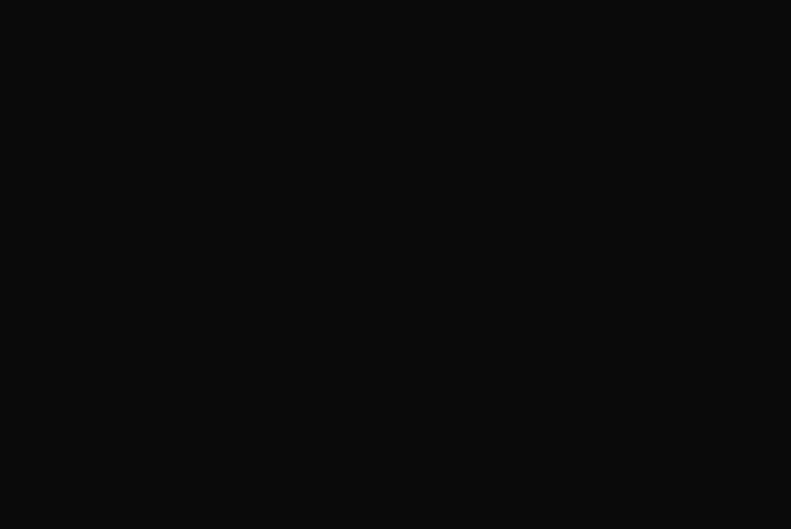
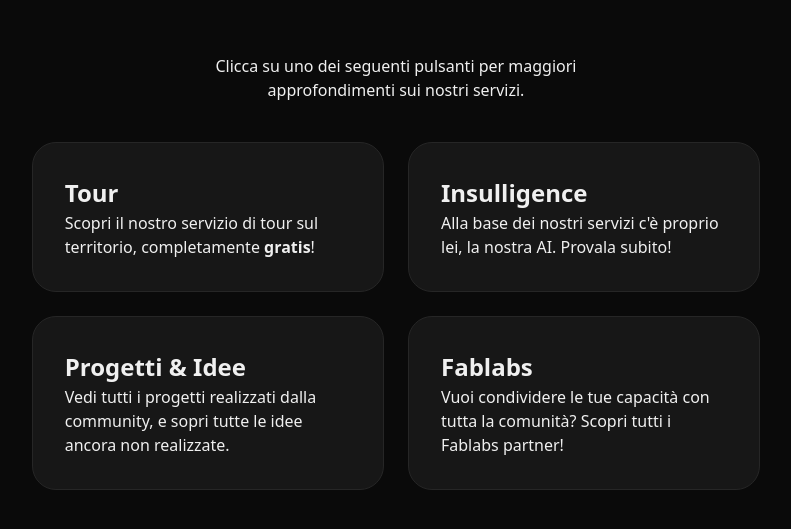
Before and after one commit to LoRy24/InSu-Web, a Next.js app: page / in a window 1280 px wide. Shown: the part 1747-2276 px from the top of the page, without its empty margins (244-1035 px from the left). Before the commit the page ends 1750 px from the top, so only its background shows below. Built offline with nearby package versions, Linux system fonts and the light colour scheme; a web font is replaced by a local one.

Commit message:
Aggiunti nuovi elementi nella homepage

```diff
--- a/src/app/page.tsx
+++ b/src/app/page.tsx
@@ -5,14 +5,16 @@ import AnimatedContent from '@/components/AnimatedContent'
 import GlareHover from '@/components/GlareHover'
 import ShinyText from "@/components/ShinyText";
 import Footer from "@/components/layouts/Footer";
+import ScrollFloat from "@/components/ScrollFloat";
+import SpotlightCard from "@/components/SpotlightCard";
 
 // Icons
 
 export default function Home() {
     return (
-        <div id="home-page">
+        <div>
             <Navbar page={0}/>
-            <div className={"w-full h-screen overflow-hidden flex items-center justify-center"}>
+            <div id={"head"} className={"w-full h-screen overflow-hidden flex items-center justify-center"}>
                 <div id={"home-page-head-content"} className={"relative z-1 flex flex-col items-center justify-center"}>
                     <SplitText
                         text="InSu Network"
@@ -28,7 +30,7 @@ export default function Home() {
                     <SplitText
                         text="Innovare insieme non è solo un obiettivo, bensì la missione alla quale rivolgiamo tutto il nostro impegno, il nostro lavoro e le nostre tecnologie."
                         className="text-[20px] font-regular text-center max-w-225 select-none cursor-default"
-                        delay={20}
+                        delay={10}
                         duration={0.3}
                         ease="power3.out"
                         splitType="chars"
@@ -49,7 +51,7 @@ export default function Home() {
                             animateOpacity
                             scale={1}
                             threshold={0.1}
-                            delay={2.5}>
+                            delay={1.5}>
                             <button id={"home-page-head-explore-button"} className={"text-[19px] font-medium text-[#0a0a0a] select-none"}>
                                 <GlareHover
                                     glareColor="#a0a0a0"
@@ -77,7 +79,7 @@ export default function Home() {
                             animateOpacity
                             scale={1}
                             threshold={0.1}
-                            delay={2.5}>
+                            delay={1.5}>
                             <button id={"home-page-head-ai-button"} className={"text-[20px] font-medium cursor-pointer select-none"}>
                                 <ShinyText
                                     text="✨ Prova la nostra AI"
@@ -102,7 +104,7 @@ export default function Home() {
                     />
                 </div>
             </div>
-            <div id={"description"} className={"w-full flex items-center justify-center pt-[200px] pb-[200px] bg-[#0a0a0a] pl-16 pr-16"}>
+            <div id={"description"} className={"w-full flex items-center justify-center pt-[100px] pb-[100px] bg-[#0a0a0a] pl-16 pr-16"}>
                 <div className={"w-full max-w-375 flex flex-row items-start justify-start"}>
                     <div className={"w-full flex flex-col items-start justify-center h-[550px]"}>
                         <AnimatedContent
@@ -162,6 +164,68 @@ export default function Home() {
                     </div>
                 </div>
             </div>
+            <div id={"launch-page"} className={"w-full flex flex-col items-center pt-[120px] pb-[120px] pl-16 pr-16"}>
+                <div className={"flex flex-col items-center"}>
+                    <ScrollFloat
+                        animationDuration={1}
+                        ease='back.inOut(2)'
+                        scrollStart='center bottom+=50%'
+                        scrollEnd='bottom bottom-=40%'
+                        stagger={0.03}
+                        containerClassName={"mb-2"}
+                        textClassName={"font-black text-[82px]"}
+                    >
+                        Scopri&nbsp;di&nbsp;più
+                    </ScrollFloat>
+                    <AnimatedContent
+                        duration={0.3}
+                        className={"mb-10"}
+                    >
+                        <p className={"max-w-[400px] text-center"}>Clicca su uno dei seguenti pulsanti per maggiori approfondimenti sui nostri servizi.</p>
+                    </AnimatedContent>
+                    <div className={"grid gap-6 grid-cols-[repeat(auto-fit,minmax(275px,1fr))]"}>
+                        <AnimatedContent
+                            duration={0.6}
+                            delay={0.15}
+                        >
+                            <SpotlightCard className={"custom-spotlight-card w-full cursor-pointer select-none"} spotlightColor="rgba(102, 250, 219, 0.2)">
+                                <h1 className={"text-[24px] font-bold"}>Tour</h1>
+                                <p>Scopri il nostro servizio di tour sul territorio, completamente <b>gratis</b>!</p>
+                            </SpotlightCard>
+                        </AnimatedContent>
+                        <AnimatedContent
+                            duration={0.6}
+                            delay={0.15}
+                        >
+                            <SpotlightCard className={"custom-spotlight-card w-full cursor-pointer select-none"} spotlightColor="rgba(128, 211, 255, 0.2)">
+                                <h1 className={"text-[24px] font-bold"}>Insulligence</h1>
+                                <p>Alla base dei nostri servizi c'è proprio lei, la nostra AI. Provala subito!</p>
+                            </SpotlightCard>
+                        </AnimatedContent>
+                        <AnimatedContent
+                            duration={0.6}
+                            delay={0.15}
+                        >
+                            <SpotlightCard className={"custom-spotlight-card w-full cursor-pointer select-none"} spotlightColor="rgba(225, 161, 255, 0.2)">
+                                <h1 className={"text-[24px] font-bold"}>Progetti & Idee</h1>
+                                <p>Vedi tutti i progetti realizzati dalla community, e sopri tutte le idee ancora non realizzate.</p>
+                            </SpotlightCard>
+                        </AnimatedContent>
+                        <AnimatedContent
+                            duration={0.6}
+                            delay={0.15}
+                        >
+                            <SpotlightCard className={"custom-spotlight-card w-full cursor-pointer select-none"} spotlightColor="rgba(255, 161, 199, 0.2)">
+                                <h1 className={"text-[24px] font-bold"}>Fablabs</h1>
+                                <p>Vuoi condividere le tue capacità con tutta la comunità? Scopri tutti i Fablabs partner!</p>
+                            </SpotlightCard>
+                        </AnimatedContent>
+                    </div>
+                </div>
+            </div>
+            <div id={"contact-us"} className={"w-full flex flex-col items-center pt-[120px] pb-[120px] pl-16 pr-16"}>
+
+            </div>
             <Footer/>
         </div>
     );
--- /dev/null
+++ b/src/components/ScrollFloat.tsx
@@ -0,0 +1,87 @@
+"use client";
+
+import React, { useEffect, useMemo, useRef, ReactNode, RefObject } from 'react';
+import { gsap } from 'gsap';
+import { ScrollTrigger } from 'gsap/ScrollTrigger';
+
+gsap.registerPlugin(ScrollTrigger);
+
+interface ScrollFloatProps {
+  children: ReactNode;
+  scrollContainerRef?: RefObject<HTMLElement>;
+  containerClassName?: string;
+  textClassName?: string;
+  animationDuration?: number;
+  ease?: string;
+  scrollStart?: string;
+  scrollEnd?: string;
+  stagger?: number;
+}
+
+const ScrollFloat: React.FC<ScrollFloatProps> = ({
+                                                   children,
+                                                   scrollContainerRef,
+                                                   containerClassName = '',
+                                                   textClassName = '',
+                                                   animationDuration = 1,
+                                                   ease = 'back.inOut(2)',
+                                                   scrollStart = 'center bottom+=50%',
+                                                   scrollEnd = 'bottom bottom-=40%',
+                                                   stagger = 0.03
+                                                 }) => {
+  const containerRef = useRef<HTMLHeadingElement>(null);
+
+  const splitText = useMemo(() => {
+    const text = typeof children === 'string' ? children : '';
+    return text.split('').map((char, index) => (
+        <span className="inline-block word" key={index}>
+        {char === ' ' ? '\u00A0' : char}
+      </span>
+    ));
+  }, [children]);
+
+  useEffect(() => {
+    const el = containerRef.current;
+    if (!el) return;
+
+    const scroller = scrollContainerRef && scrollContainerRef.current ? scrollContainerRef.current : window;
+
+    const charElements = el.querySelectorAll('.inline-block');
+
+    gsap.fromTo(
+        charElements,
+        {
+          willChange: 'opacity, transform',
+          opacity: 0,
+          yPercent: 120,
+          scaleY: 2.3,
+          scaleX: 0.7,
+          transformOrigin: '50% 0%'
+        },
+        {
+          duration: animationDuration,
+          ease: ease,
+          opacity: 1,
+          yPercent: 0,
+          scaleY: 1,
+          scaleX: 1,
+          stagger: stagger,
+          scrollTrigger: {
+            trigger: el,
+            scroller,
+            start: scrollStart,
+            end: scrollEnd,
+            scrub: true
+          }
+        }
+    );
+  }, [scrollContainerRef, animationDuration, ease, scrollStart, scrollEnd, stagger]);
+
+  return (
+      <h2 ref={containerRef} className={`overflow-hidden ${containerClassName}`}>
+        <span className={`inline-block leading-[1.5] ${textClassName}`}>{splitText}</span>
+      </h2>
+  );
+};
+
+export default ScrollFloat;
--- a/src/components/ScrollReveal.tsx
+++ b/src/components/ScrollReveal.tsx
@@ -1,4 +1,4 @@
-"use client"
+"use client";
 
 import React, { useEffect, useRef, useMemo, ReactNode, RefObject } from 'react';
 import { gsap } from 'gsap';
@@ -28,8 +28,8 @@ const ScrollReveal: React.FC<ScrollRevealProps> = ({
                                                      blurStrength = 4,
                                                      containerClassName = '',
                                                      textClassName = '',
-  rotationEnd = 'bottom',
-  wordAnimationEnd = 'bottom'
+                                                     rotationEnd = 'bottom bottom',
+                                                     wordAnimationEnd = 'bottom bottom'
                                                    }) => {
   const containerRef = useRef<HTMLHeadingElement>(null);
 
--- /dev/null
+++ b/src/components/SpotlightCard.tsx
@@ -0,0 +1,72 @@
+"use client";
+
+import React, { useRef, useState } from 'react';
+
+interface Position {
+  x: number;
+  y: number;
+}
+
+interface SpotlightCardProps extends React.PropsWithChildren {
+  className?: string;
+  spotlightColor?: `rgba(${number}, ${number}, ${number}, ${number})`;
+}
+
+const SpotlightCard: React.FC<SpotlightCardProps> = ({
+                                                       children,
+                                                       className = '',
+                                                       spotlightColor = 'rgba(255, 255, 255, 0.25)'
+                                                     }) => {
+  const divRef = useRef<HTMLDivElement>(null);
+  const [isFocused, setIsFocused] = useState<boolean>(false);
+  const [position, setPosition] = useState<Position>({ x: 0, y: 0 });
+  const [opacity, setOpacity] = useState<number>(0);
+
+  const handleMouseMove: React.MouseEventHandler<HTMLDivElement> = e => {
+    if (!divRef.current || isFocused) return;
+
+    const rect = divRef.current.getBoundingClientRect();
+    setPosition({ x: e.clientX - rect.left, y: e.clientY - rect.top });
+  };
+
+  const handleFocus = () => {
+    setIsFocused(true);
+    setOpacity(0.6);
+  };
+
+  const handleBlur = () => {
+    setIsFocused(false);
+    setOpacity(0);
+  };
+
+  const handleMouseEnter = () => {
+    setOpacity(0.6);
+  };
+
+  const handleMouseLeave = () => {
+    setOpacity(0);
+  };
+
+  return (
+      <div
+          ref={divRef}
+          onMouseMove={handleMouseMove}
+          onFocus={handleFocus}
+          onBlur={handleBlur}
+          onMouseEnter={handleMouseEnter}
+          onMouseLeave={handleMouseLeave}
+          className={`relative rounded-3xl border border-neutral-800 bg-neutral-900 overflow-hidden p-8 ${className}`}
+      >
+        <div
+            className="pointer-events-none absolute inset-0 opacity-0 transition-opacity duration-500 ease-in-out"
+            style={{
+              opacity,
+              background: `radial-gradient(circle at ${position.x}px ${position.y}px, ${spotlightColor}, transparent 80%)`
+            }}
+        />
+        {children}
+      </div>
+  );
+};
+
+export default SpotlightCard;
--- a/src/components/layouts/Navbar.tsx
+++ b/src/components/layouts/Navbar.tsx
@@ -172,11 +172,11 @@ function NavbarExpandedContent({ page } : Readonly<{ page: DesktopNavBarExtended
                     <div className={"w-full flex flex-col items-start justify-start space-y-0.5"}>
                         <h1 className={"font-medium text-[20px] mb-3 select-none"}>Per i Turisti</h1>
                         <a>Informazioni</a>
-                        <a>Visualizza tutti i Tour</a>
+                        <a>Visualizza la Mappa</a>
                     </div>
                     <div className={"w-full flex flex-col items-start justify-start"}>
                         <h1 className={"font-medium text-[20px] mb-3 select-none"}>Per gli Organizzatori</h1>
-                        <a>Suggerisci un Tour</a>
+                        <a>Suggerisci un itinerario</a>
                     </div>
                 </div>
             ) : page == DesktopNavBarExtendedPage.RESOURCES ? (
```
Also changed, not shown: 1 other file (tests, documents, lock files or other folders). Lines whose indentation alone changed are shown as unchanged.
